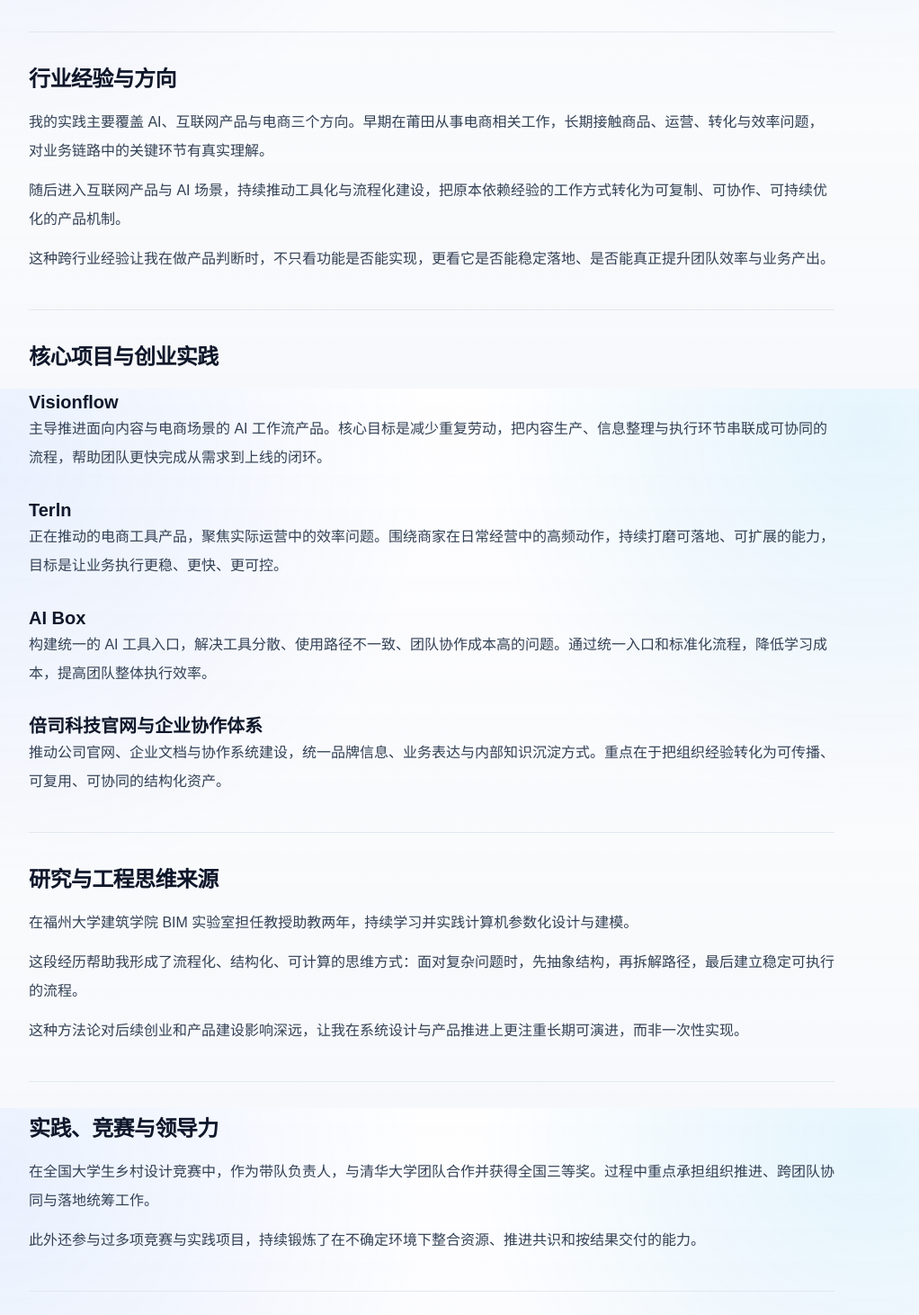
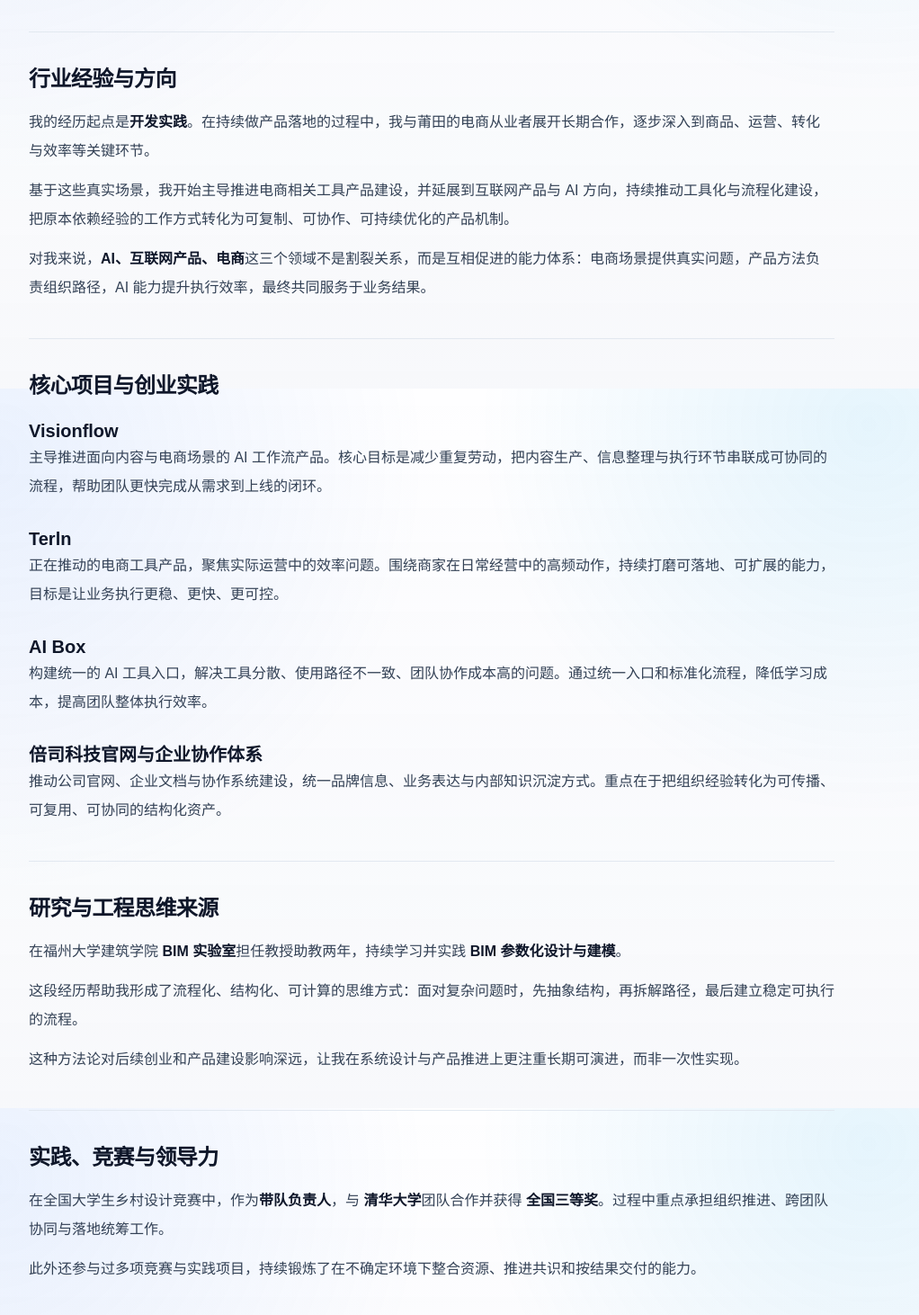
Before and after one commit to xiaolinbenben/linzhiqing.dev, a Next.js app: page /resume in a window 1280 px wide. Shown: the part 368-1830 px from the top of the page at 90% size, without its empty margins (160-1182 px from the left). Built offline with nearby package versions, Linux system fonts and the light colour scheme.

Commit message:
fix: 优化简历页面行业经验与方向及相关描述，提升表达清晰度

```diff
--- a/src/app/resume/page.tsx
+++ b/src/app/resume/page.tsx
@@ -32,13 +32,13 @@
         <h2 className="text-2xl font-semibold tracking-tight text-slate-900 dark:text-white">行业经验与方向</h2>
         <div className="mt-4 space-y-3 text-base leading-8 text-slate-700 dark:text-slate-300">
           <p>
-            我的实践主要覆盖 AI、互联网产品与电商三个方向。早期在莆田从事电商相关工作，长期接触商品、运营、转化与效率问题，对业务链路中的关键环节有真实理解。
+            我的经历起点是<strong className="font-semibold text-slate-900 dark:text-white">开发实践</strong>。在持续做产品落地的过程中，我与莆田的电商从业者展开长期合作，逐步深入到商品、运营、转化与效率等关键环节。
           </p>
           <p>
-            随后进入互联网产品与 AI 场景，持续推动工具化与流程化建设，把原本依赖经验的工作方式转化为可复制、可协作、可持续优化的产品机制。
+            基于这些真实场景，我开始主导推进电商相关工具产品建设，并延展到互联网产品与 AI 方向，持续推动工具化与流程化建设，把原本依赖经验的工作方式转化为可复制、可协作、可持续优化的产品机制。
           </p>
           <p>
-            这种跨行业经验让我在做产品判断时，不只看功能是否能实现，更看它是否能稳定落地、是否能真正提升团队效率与业务产出。
+            对我来说，<strong className="font-semibold text-slate-900 dark:text-white">AI、互联网产品、电商</strong>这三个领域不是割裂关系，而是互相促进的能力体系：电商场景提供真实问题，产品方法负责组织路径，AI 能力提升执行效率，最终共同服务于业务结果。
           </p>
         </div>
       </section>
@@ -80,7 +80,8 @@
         <h2 className="text-2xl font-semibold tracking-tight text-slate-900 dark:text-white">研究与工程思维来源</h2>
         <div className="mt-4 space-y-3 text-base leading-8 text-slate-700 dark:text-slate-300">
           <p>
-            在福州大学建筑学院 BIM 实验室担任教授助教两年，持续学习并实践计算机参数化设计与建模。
+            在福州大学建筑学院 <strong className="font-semibold text-slate-900 dark:text-white">BIM 实验室</strong>担任教授助教两年，持续学习并实践
+            <strong className="font-semibold text-slate-900 dark:text-white"> BIM 参数化设计与建模</strong>。
           </p>
           <p>
             这段经历帮助我形成了流程化、结构化、可计算的思维方式：面对复杂问题时，先抽象结构，再拆解路径，最后建立稳定可执行的流程。
@@ -95,7 +96,9 @@
         <h2 className="text-2xl font-semibold tracking-tight text-slate-900 dark:text-white">实践、竞赛与领导力</h2>
         <div className="mt-4 space-y-3 text-base leading-8 text-slate-700 dark:text-slate-300">
           <p>
-            在全国大学生乡村设计竞赛中，作为带队负责人，与清华大学团队合作并获得全国三等奖。过程中重点承担组织推进、跨团队协同与落地统筹工作。
+            在全国大学生乡村设计竞赛中，作为<strong className="font-semibold text-slate-900 dark:text-white">带队负责人</strong>，与
+            <strong className="font-semibold text-slate-900 dark:text-white"> 清华大学</strong>团队合作并获得
+            <strong className="font-semibold text-slate-900 dark:text-white"> 全国三等奖</strong>。过程中重点承担组织推进、跨团队协同与落地统筹工作。
           </p>
           <p>
             此外还参与过多项竞赛与实践项目，持续锻炼了在不确定环境下整合资源、推进共识和按结果交付的能力。
```
